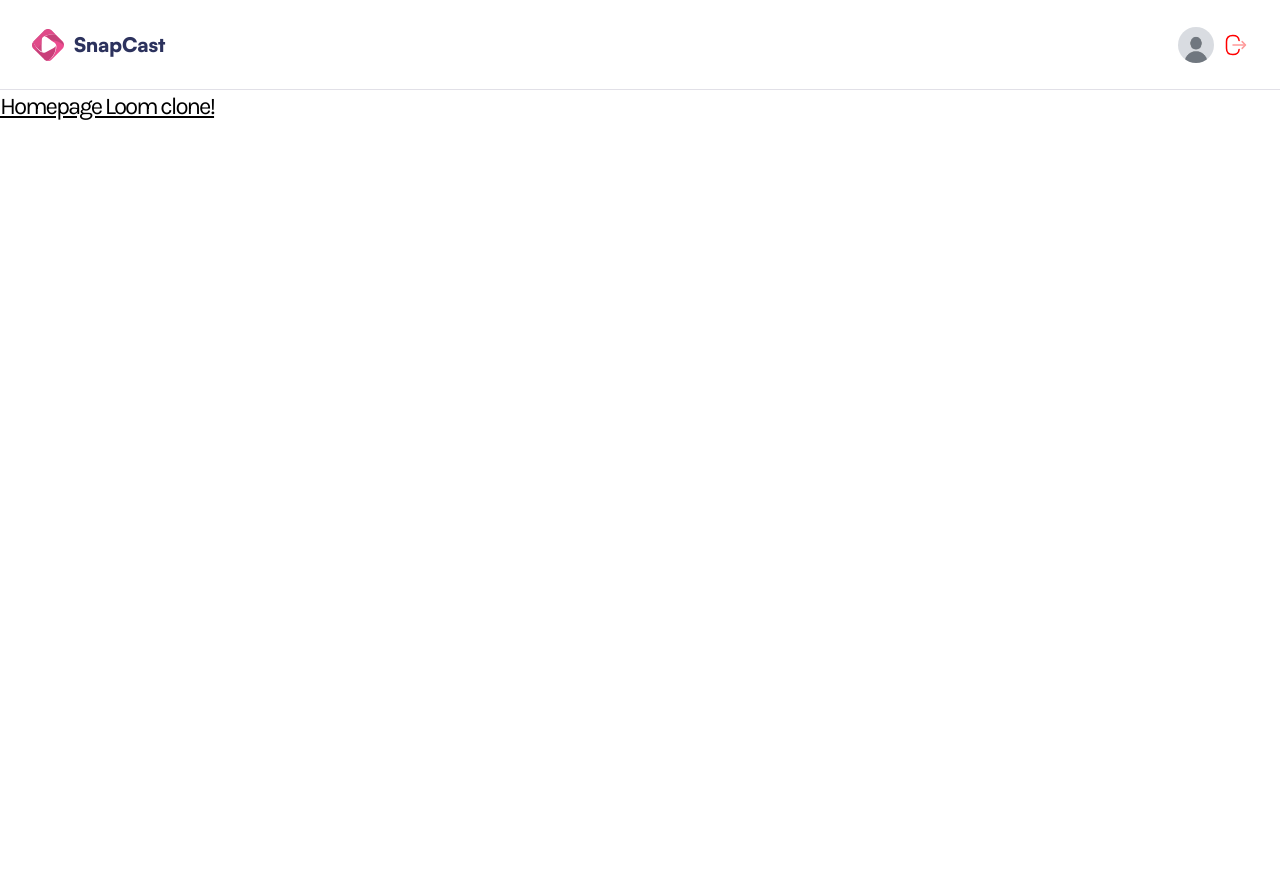
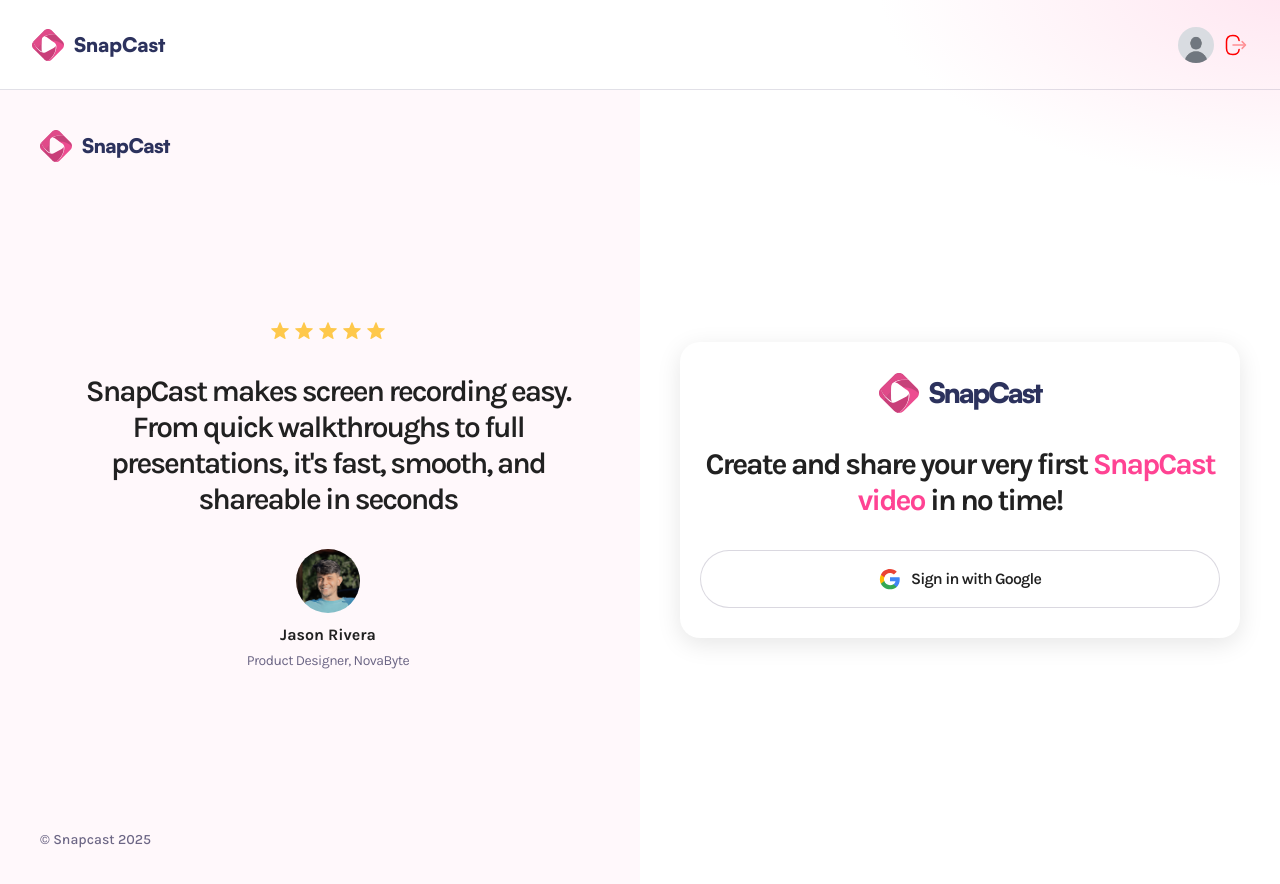
Before and after one commit to Facundo-Martin/screen-recorder-app, a Next.js app: page /sign-in in a window 1280 px wide. Shown: the top 884 px of the page. Before the commit the page ends 800 px from the top, so only its background shows below. Built offline with nearby package versions, Linux system fonts and the light colour scheme.

Commit message:
style: add sign-in page

```diff
--- a/app/(root)/(auth)/sign-in/page.tsx
+++ b/app/(root)/(auth)/sign-in/page.tsx
@@ -1,7 +1,86 @@
-export default function AuthPage() {
+"use client";
+
+import Link from "next/link";
+import Image from "next/image";
+
+export default function SignIn() {
   return (
-    <div>
-      <h1 className="text-2xl underline">Homepage Loom clone!</h1>
-    </div>
+    <main className="sign-in">
+      <aside className="testimonial">
+        <Link href="/">
+          <Image
+            src="/assets/icons/logo.svg"
+            alt="SnapChat Logo"
+            width={32}
+            height={32}
+          />
+          <h1>SnapCast</h1>
+        </Link>
+
+        <div className="description">
+          <section>
+            <figure>
+              {Array.from({ length: 5 }).map((_, index) => (
+                <Image
+                  src="/assets/icons/star.svg"
+                  alt="Star Icon"
+                  width={20}
+                  height={20}
+                  key={index}
+                />
+              ))}
+            </figure>
+            <p>
+              SnapCast makes screen recording easy. From quick walkthroughs to
+              full presentations, it&apos;s fast, smooth, and shareable in
+              seconds
+            </p>
+            <article>
+              <Image
+                src="/assets/images/jason.png"
+                alt="Jason"
+                width={64}
+                height={64}
+                className="rounded-full"
+              />
+              <div>
+                <h2>Jason Rivera</h2>
+                <p>Product Designer, NovaByte</p>
+              </div>
+            </article>
+          </section>
+        </div>
+        <p>© Snapcast {new Date().getFullYear()}</p>
+      </aside>
+      <aside className="google-sign-in">
+        <section>
+          <Link href="/">
+            <Image
+              src="/assets/icons/logo.svg"
+              alt="SnapChat Logo"
+              width={40}
+              height={40}
+            />
+            <h1>SnapCast</h1>
+          </Link>
+          <p>
+            Create and share your very first <span>SnapCast video</span> in no
+            time!
+          </p>
+
+          {/* TODO: Integrate authentication */}
+          <button onClick={() => null}>
+            <Image
+              src="/assets/icons/google.svg"
+              alt="Google Icon"
+              width={22}
+              height={22}
+            />
+            <span>Sign in with Google</span>
+          </button>
+        </section>
+      </aside>
+      <div className="overlay" />
+    </main>
   );
 }
```
